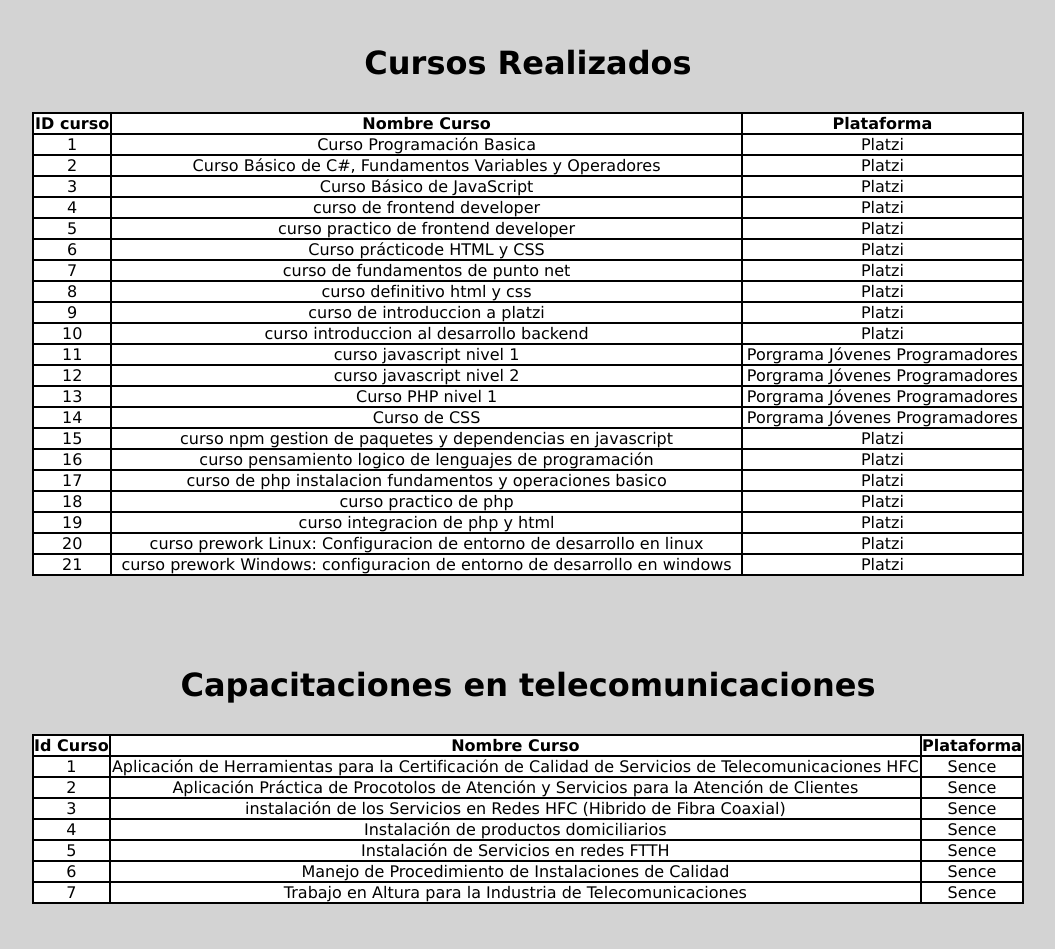
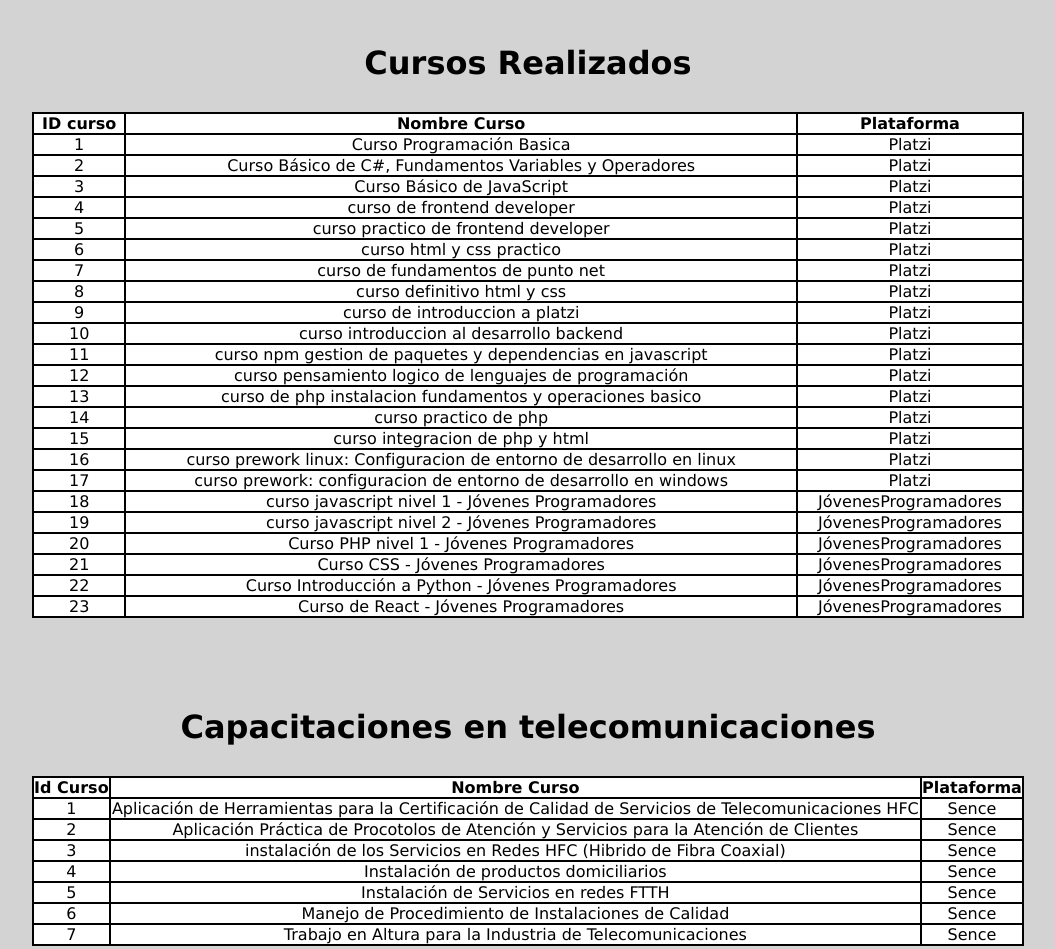
Before and after one commit to jpalma76/otro-portafolio, a plain HTML site: page index.html in a window 1280 px wide. Shown: the part 780-1729 px from the top of the page, without its empty margins (112-1167 px from the left). Drawn offline with Linux system fonts and the light colour scheme.

Commit message:
AgregaProyectos - actualiza curriculum - cambio color a navbar

```diff
--- a/css/index.css
+++ b/css/index.css
@@ -15,7 +15,7 @@ body {
     justify-content: center;
     align-items: center;
     width: 100%;
-    background-color: black;
+    background-color: rgb(1, 1, 104);
     color: white;
     height: 180px;
     border-bottom: 2px solid;
@@ -34,13 +34,13 @@ body {
     height: 60px;
     display: flex;
     justify-content: center;
-    background-color: darkslategrey;
+    background-color: rgb(60, 66, 145);
     margin: 0;
     padding: 0;
 
 }
 .navbar-second .nav-links {
-    width: 70%;
+    width: 90%;
     display: flex;
     justify-content: space-between;
     align-items: center;
@@ -88,7 +88,7 @@ h2 {
     height: 50px;
     border: 1px solid white;
     border-radius: 10px;
-    background-color: grey;
+    background-color: rgb(60, 66, 145);
     color: white;
 }
 .button-download:hover {
--- a/css/navbar.css
+++ /dev/null
@@ -1,5 +0,0 @@
-* {
-    margin: 0;
-    padding: 0;
-    box-sizing: border-box;
-}
--- a/database/cursos.json
+++ b/database/cursos.json
@@ -3,152 +3,143 @@
     {
         "id": 1,
         "name": "Curso Programación Basica",
-        "platform": "Platzi",
-        "image": "./img-certificados/curso_programacion_basica.png",
-        "url": "./img-certificados/curso_programacion_basica.png"
+        "url": "./img-certificados/curso_programacion_basica.png",
+        "platform": "Platzi"
     },
     {
         "id": 2,
         "name": "Curso Básico de C#, Fundamentos Variables y Operadores",
-        "platform": "Platzi",
-        "image": "./img-certificados/curso_basico_de_c_charp_fundamentos_variables_y_operadores.png",
-        "url": "./img-certificados/curso_basico_de_c_charp_fundamentos_variables_y_operadores.png"
+        "url": "./img-certificados/curso_basico_de_c_charp_fundamentos_variables_y_operadores.png",
+        "platform": "Platzi"
     },
     {
         "id": 3,
         "name": "Curso Básico de JavaScript",
-        "platform": "Platzi",
-        "image": "./img-certificados/curso_basico_de_javascript.png",
-        "url": "./img-certificados/curso_basico_de_javascript.png"
+        "url": "./img-certificados/curso_basico_de_javascript.png",
+        "platform": "Platzi"
     },
 
     {
         "id": 4,
         "name": "curso de frontend developer",
-        "platform": "Platzi",
-        "image": "./img-certificados/curso_frontend_developer.png",
-        "url": "./img-certificados/curso_frontend_developer.png"
+        "url": "./img-certificados/curso_frontend_developer.png",
+        "platform": "Platzi"
     },
     {
         "id": 5,
         "name": "curso practico de frontend developer",
-        "platform": "Platzi",
-        "image": "./img-certificados/curso_frontend_developer_practico.png",
-        "url": "./img-certificados/curso_frontend_developer_practico.png"
+        "url": "./img-certificados/curso_frontend_developer_practico.png",
+        "platform": "Platzi"
     },
     {
         "id": 6,
-        "name": "Curso prácticode HTML y CSS",
-        "platform": "Platzi",
-        "image": "./img-certificados/curso_html_css_practico.png",
-        "url": "./img-certificados/curso_html_css_practico.png"
+        "name": "curso html y css practico",
+        "url": "./img-certificados/curso_html_css_practico.png",
+        "platform": "Platzi"
 
     },
     {
         "id": 7,
         "name": "curso de fundamentos de punto net",
-        "platform": "Platzi",
-        "image": "./img-certificados/Curso_fundamentos_de_punto_net.png",
-        "url": "./img-certificados/Curso_fundamentos_de_punto_net.png"
+        "url": "./img-certificados/Curso_fundamentos_de_punto_net.png",
+        "platform": "Platzi"
     },
     {
         "id": 8,
         "name": "curso definitivo html y css",
-        "platform": "Platzi",
-        "image": "./img-certificados/curso_html_css_definitivo.png",
-        "url": "./img-certificados/curso_html_css_definitivo.png"
+        "url": "./img-certificados/curso_html_css_definitivo.png",
+        "platform": "Platzi"
     },
     {
         "id": 9,
         "name": "curso de introduccion a platzi",
-        "platform": "Platzi",
-        "image": "./img-certificados/curso_introduccion_a_platzi.png",
-        "url": "./img-certificados/curso_introduccion_a_platzi.png"
+        "url": "./img-certificados/curso_introduccion_a_platzi.png",
+        "platform": "Platzi"
     },
 
     {
         "id": 10,
         "name": "curso introduccion al desarrollo backend",
-        "platform": "Platzi",
-        "image": "./img-certificados/curso_introduccion_al_desarrollo_backend.png",
-        "url": "./img-certificados/curso_introduccion_al_desarrollo_backend.png"
+        "url": "./img-certificados/curso_introduccion_al_desarrollo_backend.png",
+        "platform": "Platzi"
     },
     {
         "id": 11,
-        "name": "curso javascript nivel 1",
-        "platform": "Porgrama Jóvenes Programadores",
-        "image": "./img-certificados/curso_javascript_nivel1.png",
-        "url": "./img-certificados/curso_javascript_nivel1.png"
+        "name": "curso npm gestion de paquetes y dependencias en javascript",
+        "url": "./img-certificados/curso_npm_gestion_de_paquetes_y_dependencias_en_javascript.png",
+        "platform": "Platzi"
     },
     {
         "id": 12,
-        "name": "curso javascript nivel 2",
-        "platform": "Porgrama Jóvenes Programadores",
-        "image": "./img-certificados/curso_javascript_nivel2.png",
-        "url": "./img-certificados/curso_javascript_nivel2.png"
+        "name": "curso pensamiento logico de lenguajes de programación",
+        "url": "./img-certificados/curso_pensamiento_logico_lenguajes_de_programacion.png",
+        "platform": "Platzi"
     },
     {
         "id": 13,
-        "name": "Curso PHP nivel 1",
-        "platform": "Porgrama Jóvenes Programadores",
-        "image": "./img-certificados/curso_php_jovenes_programadores.png",
-        "url": "./img-certificados/curso_php_jovenes_programadores.png"
+        "name": "curso de php instalacion fundamentos y operaciones basico",
+        "url": "./img-certificados/curso_php_instalacion_fundamentos_y_operaciones_basico.png",
+        "platform": "Platzi"
     },
     {
         "id": 14,
-        "name": "Curso de CSS",
-        "platform": "Porgrama Jóvenes Programadores",
-        "image": "./img-certificados/curso_css_jovenesprogramadores.png",
-        "url": "./img-certificados/curso_css_jovenesprogramadores.png"
+        "name": "curso practico de php",
+        "url": "./img-certificados/curso_practico_php.png",
+        "platform": "Platzi"
+    },
+    {
+        "id": 15,
+        "name": "curso  integracion de php y html",
+        "url": "./img-certificados/curso_de_integracion_de_php_con_html.png",
+        "platform": "Platzi"
     },
 
     {
-        "id": 15,
-        "name": "curso npm gestion de paquetes y dependencias en javascript",
-        "platform": "Platzi",
-        "image": "./img-certificados/curso_npm_gestion_de_paquetes_y_dependencias_en_javascript.png",
-        "url": "./img-certificados/curso_npm_gestion_de_paquetes_y_dependencias_en_javascript.png"
-    },
-    {
         "id": 16,
-        "name": "curso pensamiento logico de lenguajes de programación",
-        "platform": "Platzi",
-        "image": "./img-certificados/curso_pensamiento_logico_lenguajes_de_programacion.png",
-        "url": "./img-certificados/curso_pensamiento_logico_lenguajes_de_programacion.png"
+        "name": "curso prework linux: Configuracion de entorno de desarrollo en linux",
+        "url": "./img-certificados/curso_prework_linux.png",
+        "platform": "Platzi"
     },
     {
         "id": 17,
-        "name": "curso de php instalacion fundamentos y operaciones basico",
-        "platform": "Platzi",
-        "image": "./img-certificados/curso_php_instalacion_fundamentos_y_operaciones_basico.png",
-        "url": "./img-certificados/curso_php_instalacion_fundamentos_y_operaciones_basico.png"
+        "name": "curso prework: configuracion de entorno de desarrollo en windows",
+        "url": "./img-certificados/curso_prework_windows.png",
+        "platform": "Platzi"
     },
     {
         "id": 18,
-        "name": "curso practico de php",
-        "platform": "Platzi",
-        "image": "./img-certificados/curso_practico_php.png",
-        "url": "./img-certificados/curso_practico_php.png"
+        "name": "curso javascript nivel 1 - Jóvenes Programadores",
+        "url": "./img-certificados/curso_javascript_nivel1.png",
+        "platform": "JóvenesProgramadores"
     },
     {
         "id": 19,
-        "name": "curso  integracion de php y html",
-        "platform": "Platzi",
-        "image": "./img-certificados/curso_de_integracion_de_php_con_html.png",
-        "url": "./img-certificados/curso_de_integracion_de_php_con_html.png"
+        "name": "curso javascript nivel 2 - Jóvenes Programadores",
+        "url": "./img-certificados/curso_javascript_nivel2.png",
+        "platform": "JóvenesProgramadores"
     },
     {
         "id": 20,
-        "name": "curso prework Linux: Configuracion de entorno de desarrollo en linux",
-        "platform": "Platzi",
-        "image": "./img-certificados/curso_prework_linux.png",
-        "url": "./img-certificados/curso_prework_linux.png"
+        "name": "Curso PHP nivel 1 - Jóvenes Programadores",
+        "url": "./img-certificados/curso_php_jovenes_programadores.png",
+        "platform": "JóvenesProgramadores"
     },
     {
         "id": 21,
-        "name": "curso prework Windows: configuracion de entorno de desarrollo en windows",
-        "platform": "Platzi",
-        "image": "./img-certificados/curso_prework_windows.png",
-        "url": "./img-certificados/curso_prework_windows.png"
+        "name": "Curso CSS - Jóvenes Programadores",
+        "url": "./img-certificados/curso_css_jovenesprogramadores.png",
+        "platform": "JóvenesProgramadores"
+    },
+    {
+        "id": 22,
+        "name": "Curso Introducción a Python - Jóvenes Programadores",
+        "url": "./img-certificados/curso-introduccion-a-python.png",
+        "platform": "JóvenesProgramadores"
+    },
+    {
+        "id": 23,
+        "name": "Curso de React - Jóvenes Programadores",
+        "url": "./img-certificados/curso-de-react.png",
+        "platform": "JóvenesProgramadores"
     }
 ]
--- a/index.html
+++ b/index.html
@@ -26,6 +26,15 @@
                 <li class="item">
                     <a target="_blank" href="https://ejercicio-de-validacion-rut-chileno.netlify.app/">Validacion de Rut Chileno</a>
                 </li>
+
+                <li class="item">
+                    <a target="_blank" href="https://proyecto-react-carrito-de-compras.netlify.app/">Proyecto Carrito de compras</a>
+                </li>
+
+                <li class="item">
+                    <a target="_blank" href="https://captura-de-pantalla.netlify.app/">Grabar video de pantalla</a>
+                </li>
+
                 <li class="item">
                     <a target="_blank" href="https://github.com/jpalma76">Repositorio</a>
                 </li>
@@ -38,12 +47,7 @@
 
         <div class="page-one ">
 
-
-            <!-- <div class="download-container">
-                <a id="curriculum" target="_blank" href="https://mega.nz/file/fh8XSKIK#Qgio3-njD38dhMjaU7kvYrz6pQ7AkV0_RvIQ04GDKRM">Descargar Curriculum Vitae</a>
-            </div> -->
-
-            <a href="https://mega.nz/file/fh8XSKIK#Qgio3-njD38dhMjaU7kvYrz6pQ7AkV0_RvIQ04GDKRM">
+            <a target="_blank" href="https://mega.nz/file/P5kgEC5a#7tUAf7_SOdrFHQPPh9LDnNuCoZ6o4LGhzeZauxRkOTw">
                 <button type="button" class="button-download">Descargar Curriculum Vitae</button>
             </a>
 
@@ -89,7 +93,7 @@
                         <th>Id Curso</th>
                         <th>Nombre Curso</th>
                         <th>Plataforma</th>
-                    </t>
+                    </tr>
                 </thead>
                 <tbody id="info-skills"></tbody>
             </table>
```
Also changed, not shown: images/favicon.ico (deleted).
